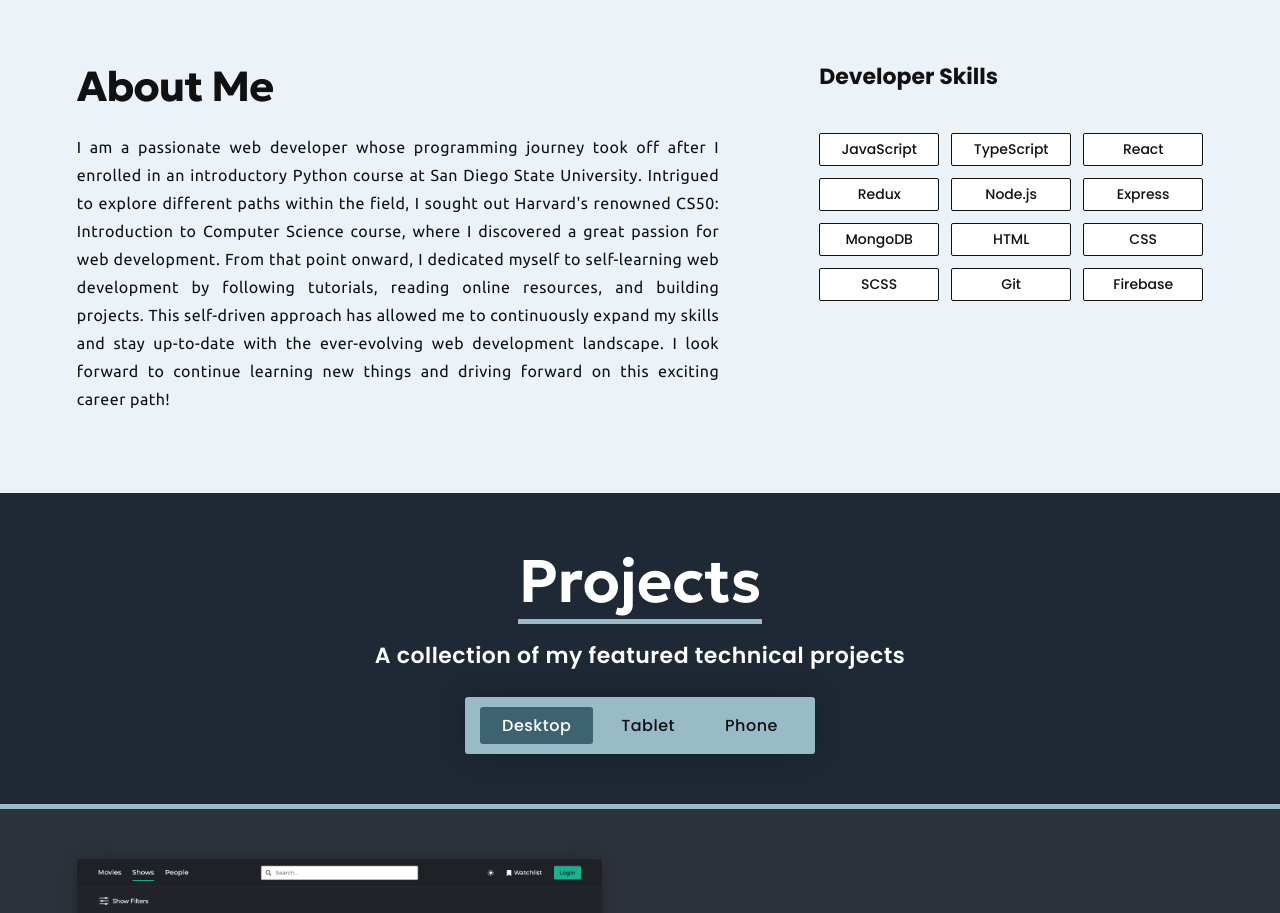
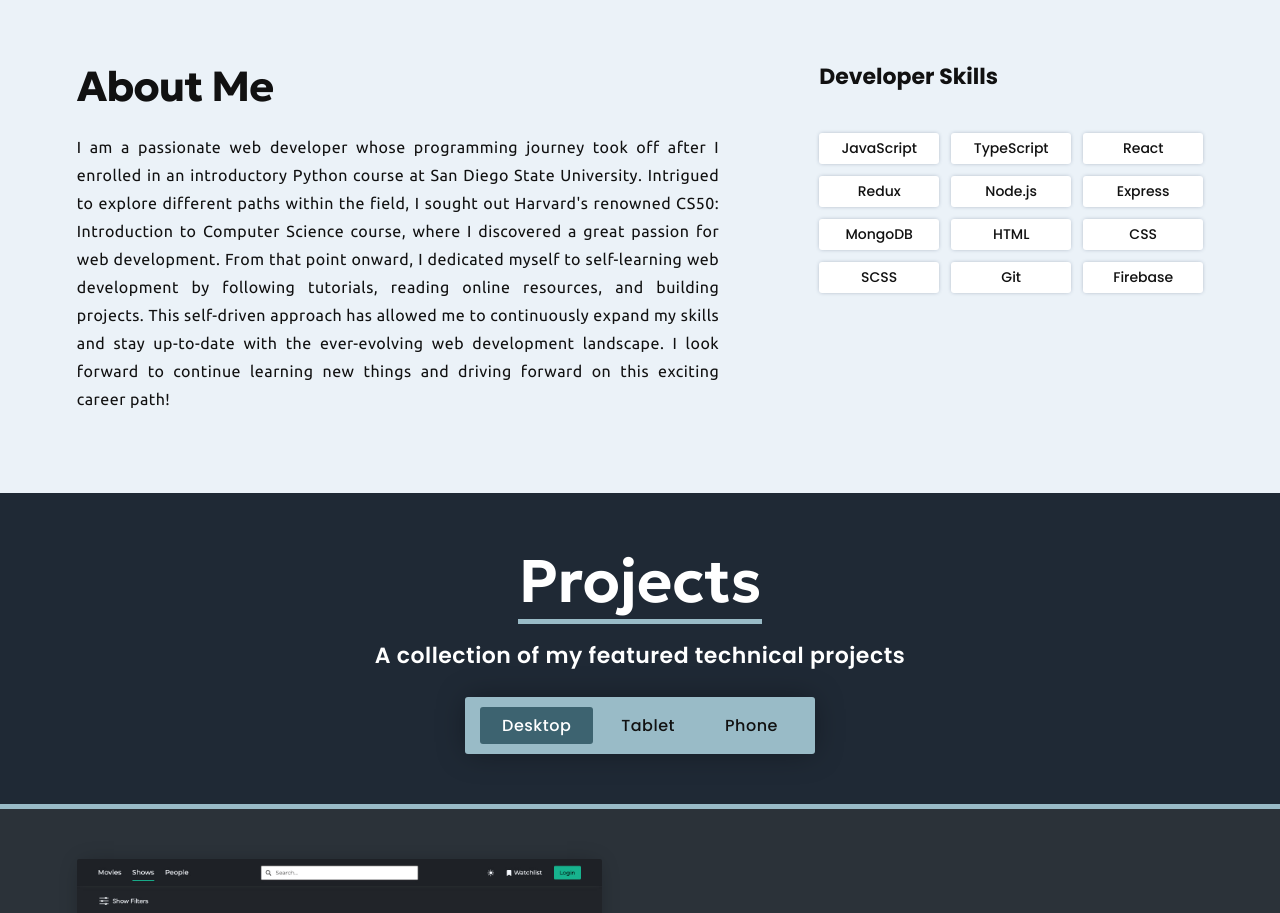
Before and after one commit to mehdi-sajedi/Portfolio, a React (Vite) app: page / in a window 1280 px wide. Shown: the part 820-1733 px from the top of the page. Built offline with nearby package versions, Linux system fonts and the light colour scheme.

Commit message:
Restyled dev skills list items

```diff
--- a/src/components/About.module.scss
+++ b/src/components/About.module.scss
@@ -71,9 +71,8 @@
         }
 
         li {
-          justify-self: flex-start;
-          border: 1px solid var(--black);
-          border-radius: 2px;
+          box-shadow: 0 0 4px -1px rgba(33, 56, 84, 0.42);
+          border-radius: 3px;
           padding: 5px;
           min-width: 120px;
           background-color: var(--white);
--- a/src/components/Hero.module.scss
+++ b/src/components/Hero.module.scss
@@ -18,7 +18,6 @@
     display: flex;
     flex-direction: column;
     align-items: flex-start;
-    margin-bottom: var(--nav-height);
     margin-bottom: calc(var(--nav-height) + 8svh);
 
     @include media('<phone') {
--- a/src/components/Projects.module.scss
+++ b/src/components/Projects.module.scss
@@ -2,10 +2,11 @@
 
 .projectsSection {
   position: relative;
+  $light-blue: #99bbc7;
 
   .headingContainer {
     background-color: var(--navy);
-    border-bottom: 5px solid #99bbc7;
+    border-bottom: 5px solid $light-blue;
   }
 
   .heading {
@@ -18,7 +19,7 @@
     .title {
       @include section-heading;
       margin-bottom: 15px;
-      border-bottom: 5px solid #99bbc7;
+      border-bottom: 5px solid $light-blue;
     }
 
     .text {
@@ -27,7 +28,7 @@
     }
 
     .demoImageButtons {
-      background-color: #99bbc7;
+      background-color: $light-blue;
       border-radius: 3px;
       margin-top: 25px;
       padding: 10px 15px;
@@ -43,12 +44,12 @@
         display: none;
 
         &:checked + label {
-          @include set-bg-and-text-colors(darken(#99bbc7, 35%));
+          @include set-bg-and-text-colors(darken($light-blue, 35%));
         }
       }
 
       label {
-        color: set-text-color(#99bbc7);
+        color: set-text-color($light-blue);
         cursor: pointer;
         padding: 6px 22px;
         border-radius: 3px;
@@ -56,7 +57,7 @@
         transition: 350ms ease-in-out;
 
         &:hover {
-          background-color: darken(#99bbc7, 10%);
+          background-color: darken($light-blue, 10%);
         }
       }
     }
--- a/src/sass/App.scss
+++ b/src/sass/App.scss
@@ -10,8 +10,6 @@
   --nav-height: 80px;
   --ts-effect: 250ms ease-in-out;
   --ts-effect-2: 250ms linear;
-
-
 }
 
 * {
```
